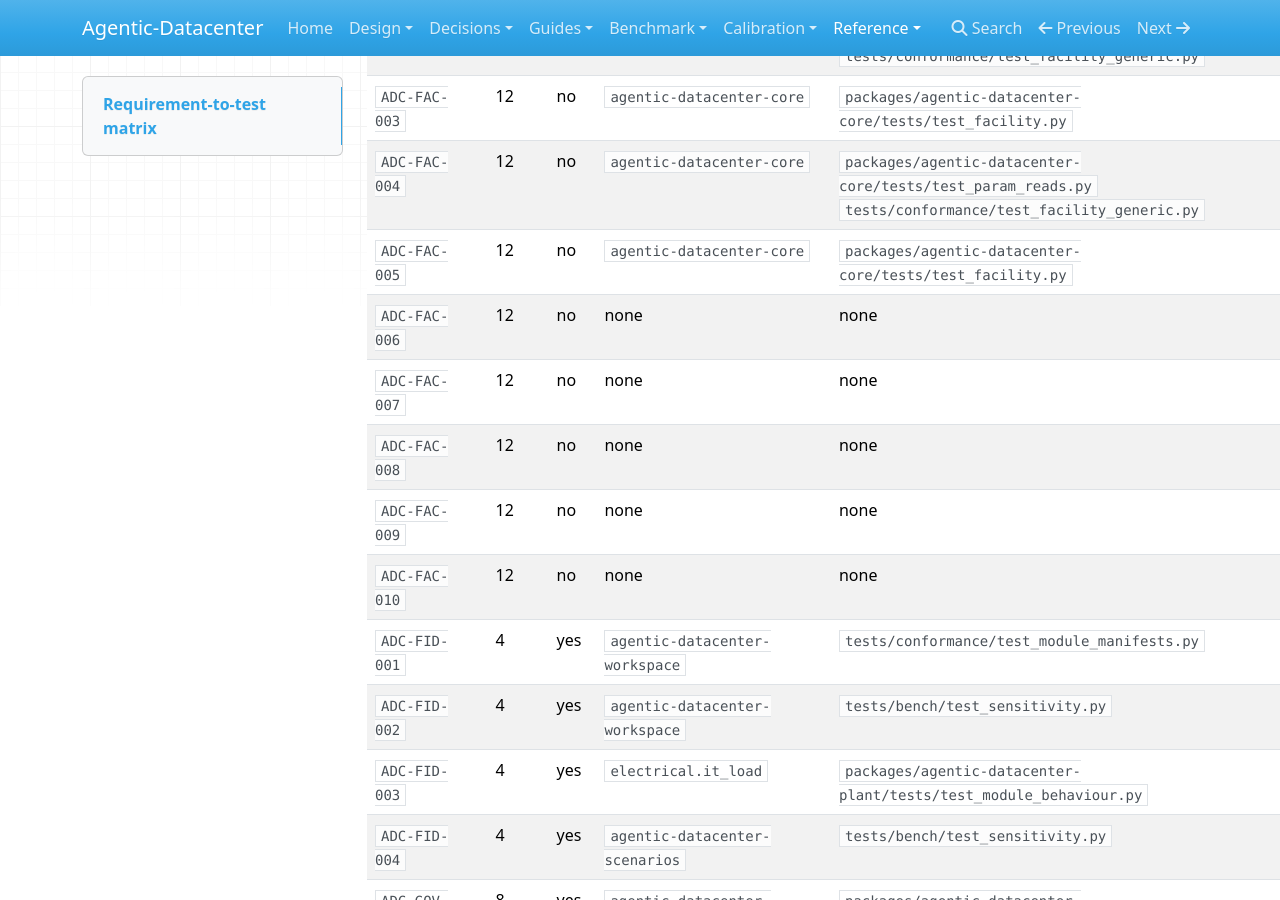
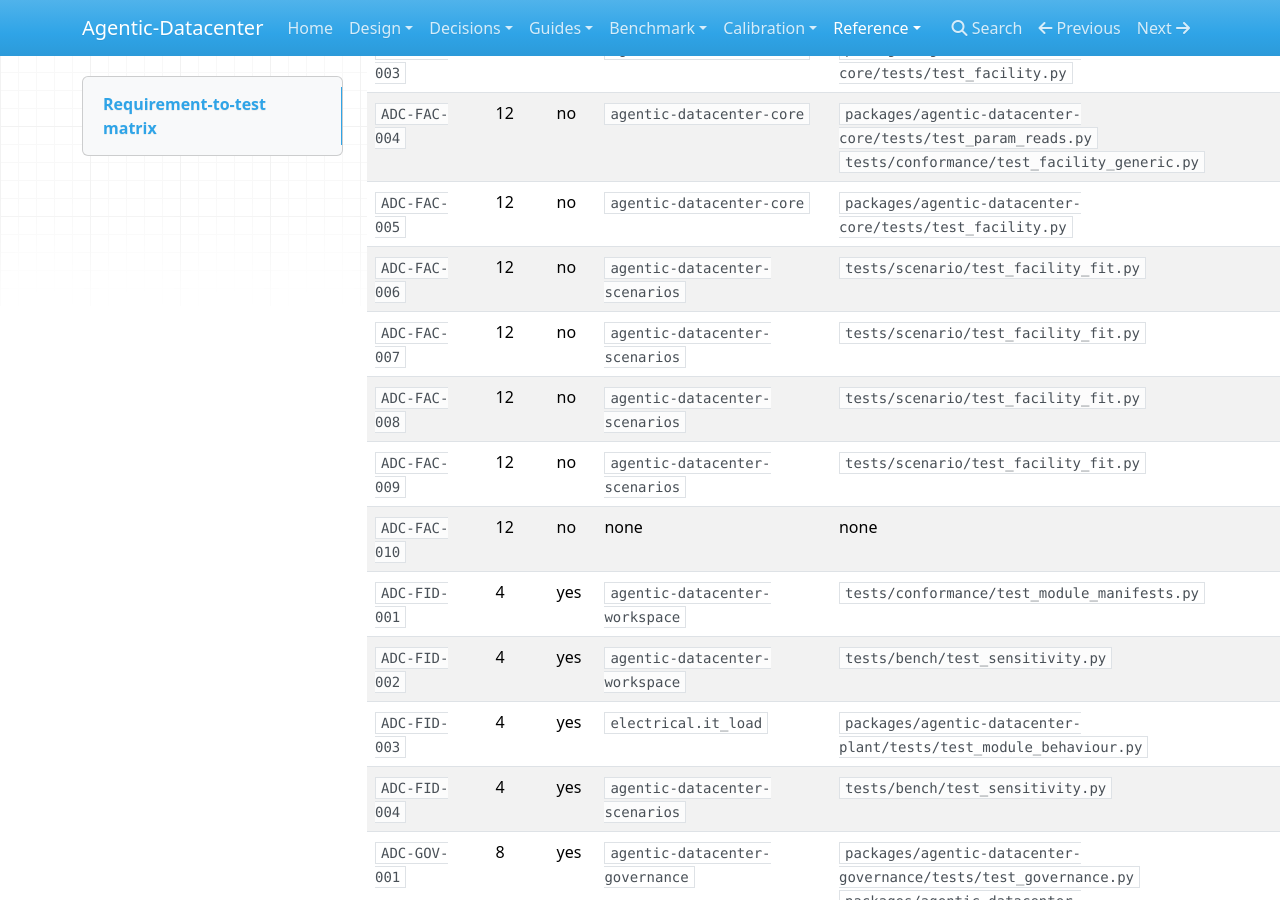
Before and after one commit to agentic-datacenter/agentic-datacenter, an MkDocs documentation site: the page built from docs/reference/requirements.md, in a window 1280 px wide and 900 px high, scrolled down 2558 px. Built offline with MkDocs 1.6.1, drawn with Linux system fonts in a browser that asks for light colours; nearby versions of some CDN libraries; some of the changed text lies outside the part shown.

Commit message:
The design document, the changelog and the navigation for bring your own data center, part 2

```diff
--- a/docs/reference/requirements.md
+++ b/docs/reference/requirements.md
@@ -38,10 +38,10 @@ A requirement of a later stage is not due. That does not mean it is not built: m
 | `ADC-FAC-003` | 12 | no | `agentic-datacenter-core` | `packages/agentic-datacenter-core/tests/test_facility.py` |
 | `ADC-FAC-004` | 12 | no | `agentic-datacenter-core` | `packages/agentic-datacenter-core/tests/test_param_reads.py`<br>`tests/conformance/test_facility_generic.py` |
 | `ADC-FAC-005` | 12 | no | `agentic-datacenter-core` | `packages/agentic-datacenter-core/tests/test_facility.py` |
-| `ADC-FAC-006` | 12 | no | none | none |
-| `ADC-FAC-007` | 12 | no | none | none |
-| `ADC-FAC-008` | 12 | no | none | none |
-| `ADC-FAC-009` | 12 | no | none | none |
+| `ADC-FAC-006` | 12 | no | `agentic-datacenter-scenarios` | `tests/scenario/test_facility_fit.py` |
+| `ADC-FAC-007` | 12 | no | `agentic-datacenter-scenarios` | `tests/scenario/test_facility_fit.py` |
+| `ADC-FAC-008` | 12 | no | `agentic-datacenter-scenarios` | `tests/scenario/test_facility_fit.py` |
+| `ADC-FAC-009` | 12 | no | `agentic-datacenter-scenarios` | `tests/scenario/test_facility_fit.py` |
 | `ADC-FAC-010` | 12 | no | none | none |
 | `ADC-FID-001` | 4 | yes | `agentic-datacenter-workspace` | `tests/conformance/test_module_manifests.py` |
 | `ADC-FID-002` | 4 | yes | `agentic-datacenter-workspace` | `tests/bench/test_sensitivity.py` |
--- a/mkdocs.yml
+++ b/mkdocs.yml
@@ -45,6 +45,7 @@ nav:
       - 0033 Bring your own data center: design/adr/0033-bring-your-own-datacenter.md
   - Guides:
       - For data center operators: guides/operators.md
+      - Bring your own data center: guides/bring-your-own-datacenter.md
       - Run a scenario on measured weather: guides/measured-weather.md
       - Check a result card before release: guides/release-gate.md
       - Test your own gate: guides/bring-your-own-gate.md
```
Also changed, not shown: other parts of docs/reference/requirements.md (+1 -1 lines), CHANGELOG.md (+1 -0 lines), docs/design/SDD-ADC-001.md (+5 -5 lines), docs/reference/cli.md (+4 -2 lines), 4 other files.
